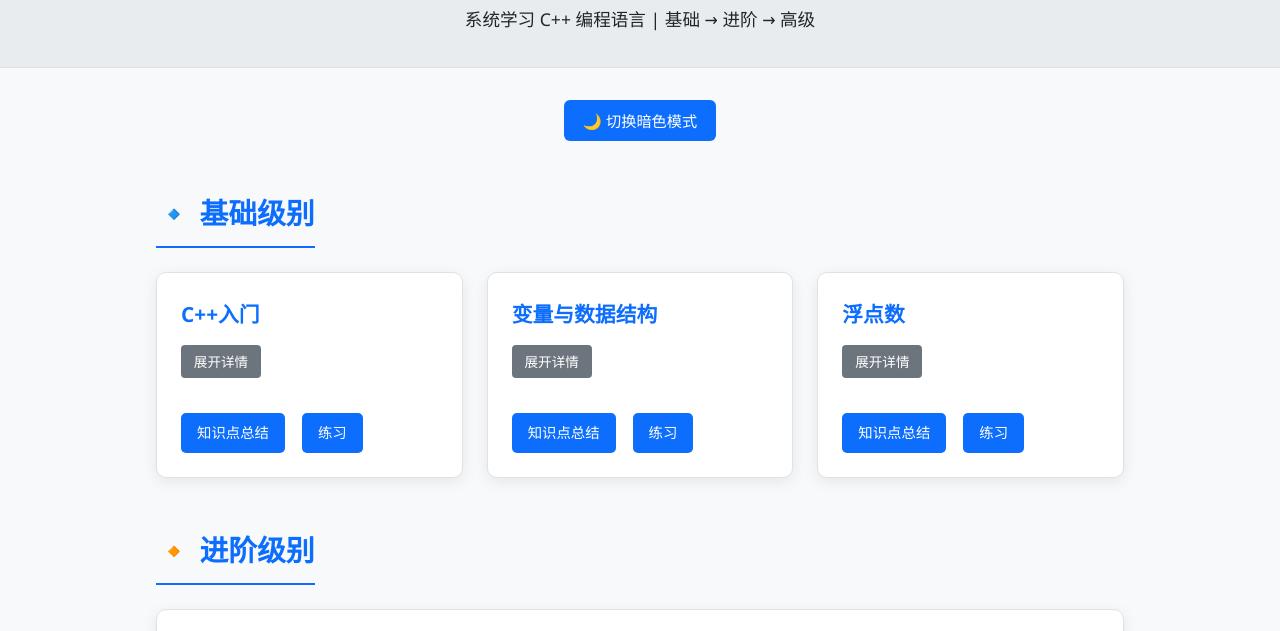
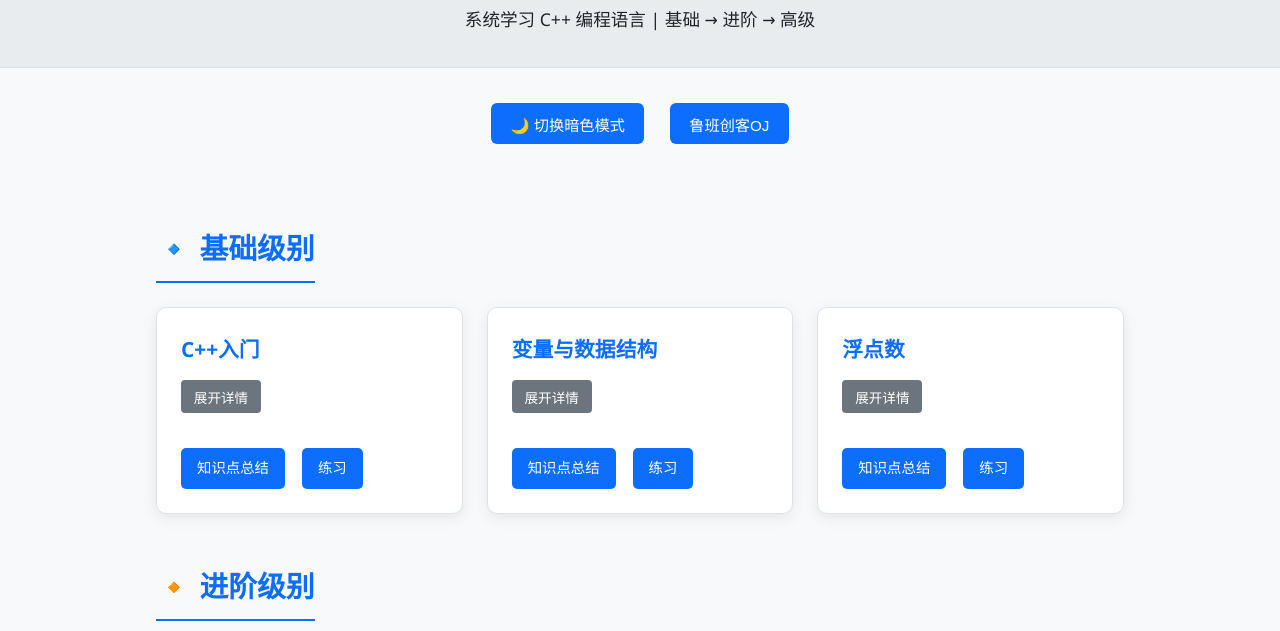
Before and after one commit to C7113/K_Space, a plain HTML site: page index.htm in a window 1280 px wide. Shown: the part 95-726 px from the top of the page. Drawn offline with Linux system fonts and the light colour scheme.

Commit message:
更新主页面

```diff
--- a/index.htm
+++ b/index.htm
@@ -176,9 +176,12 @@
     <p>系统学习 C++ 编程语言 | 基础 → 进阶 → 高级</p>
   </header>
 
+  <!-- 按钮组放在header下方，间距更近 -->
+  <div style="display:flex;justify-content:center;align-items:center;gap:0.2rem;margin:1.2rem auto 1.8rem auto;max-width:320px;">
+    <button class="theme-toggle" id="themeToggle">🌙 切换暗色模式</button>
+    <button class="theme-toggle" onclick="window.location.href='http://8.130.178.205/'">鲁班创客OJ</button>
+  </div>
   <div class="container">
-    <!-- 暗色模式切换 -->
-    <button class="theme-toggle" id="themeToggle">🌙 切换暗色模式</button>
 
     <!-- === 基础级别 === -->
     <section class="level-section">
```
